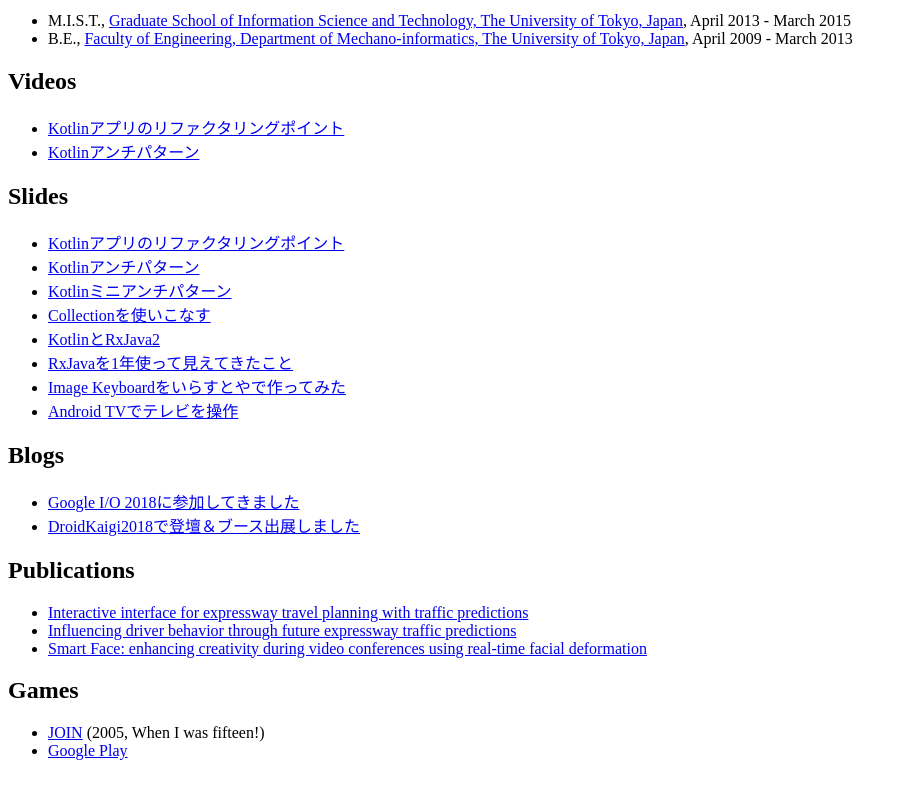
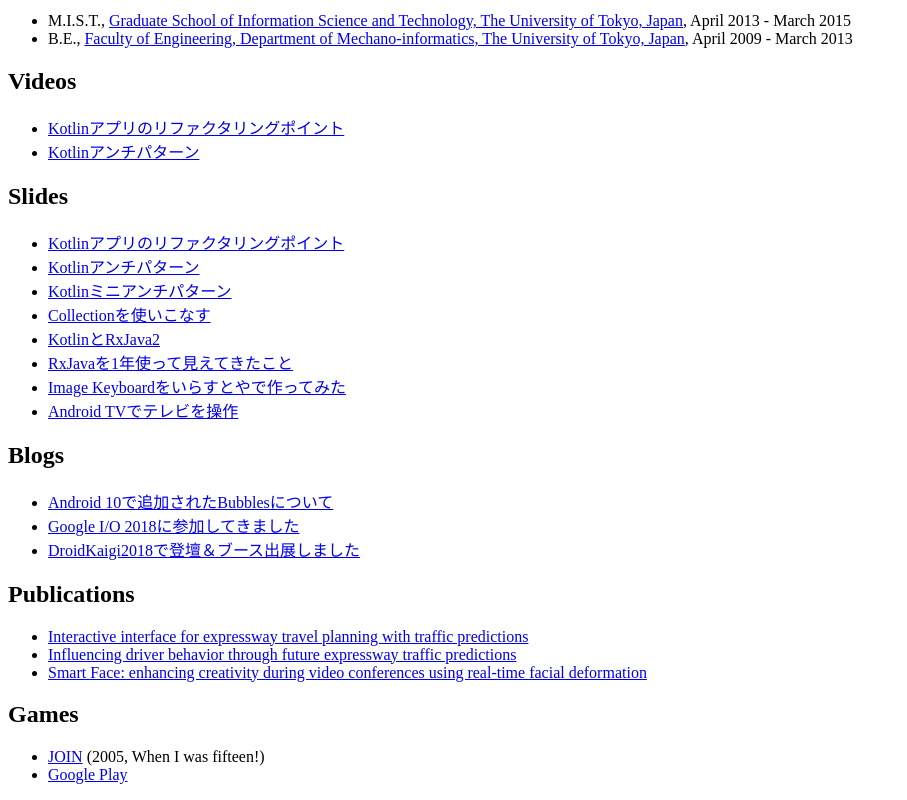
Before and after one commit to oxsoft/oxsoft.github.io, a plain HTML site: page index.html in a window 1280 px wide. Shown: the part 608-1408 px from the top of the page, without its empty margins (0-907 px from the left). Before the commit the page ends 1384 px from the top, so only its background shows below. Drawn offline with Linux system fonts and the light colour scheme.

Commit message:
Update index.html

```diff
--- a/index.html
+++ b/index.html
@@ -58,6 +58,7 @@
 </ul>
 <h2>Blogs</h2>
 <ul>
+  <li><a href="https://engineer.recruit-lifestyle.co.jp/techblog/2019-12-12-android-10-bubbles/">Android 10で追加されたBubblesについて</a></li>
   <li><a href="https://engineer.recruit-lifestyle.co.jp/techblog/2018-05-18-google-io/">Google I/O 2018に参加してきました</a></li>
   <li><a href="https://engineer.recruit-lifestyle.co.jp/techblog/2018-02-23-droidkaigi2018/">DroidKaigi2018で登壇＆ブース出展しました</a></li>
 </ul>
```
Lines whose indentation alone changed are shown as unchanged.
